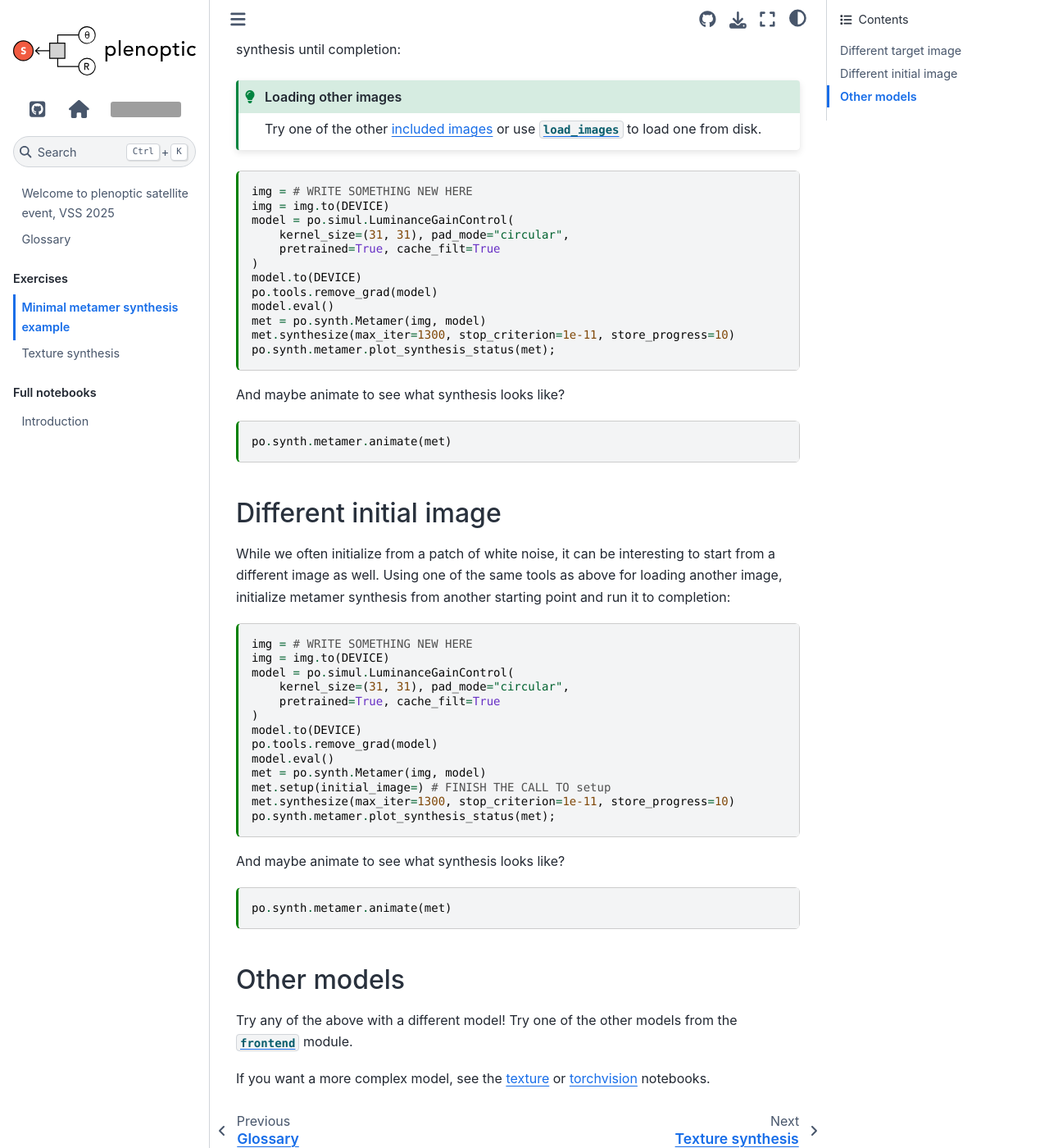
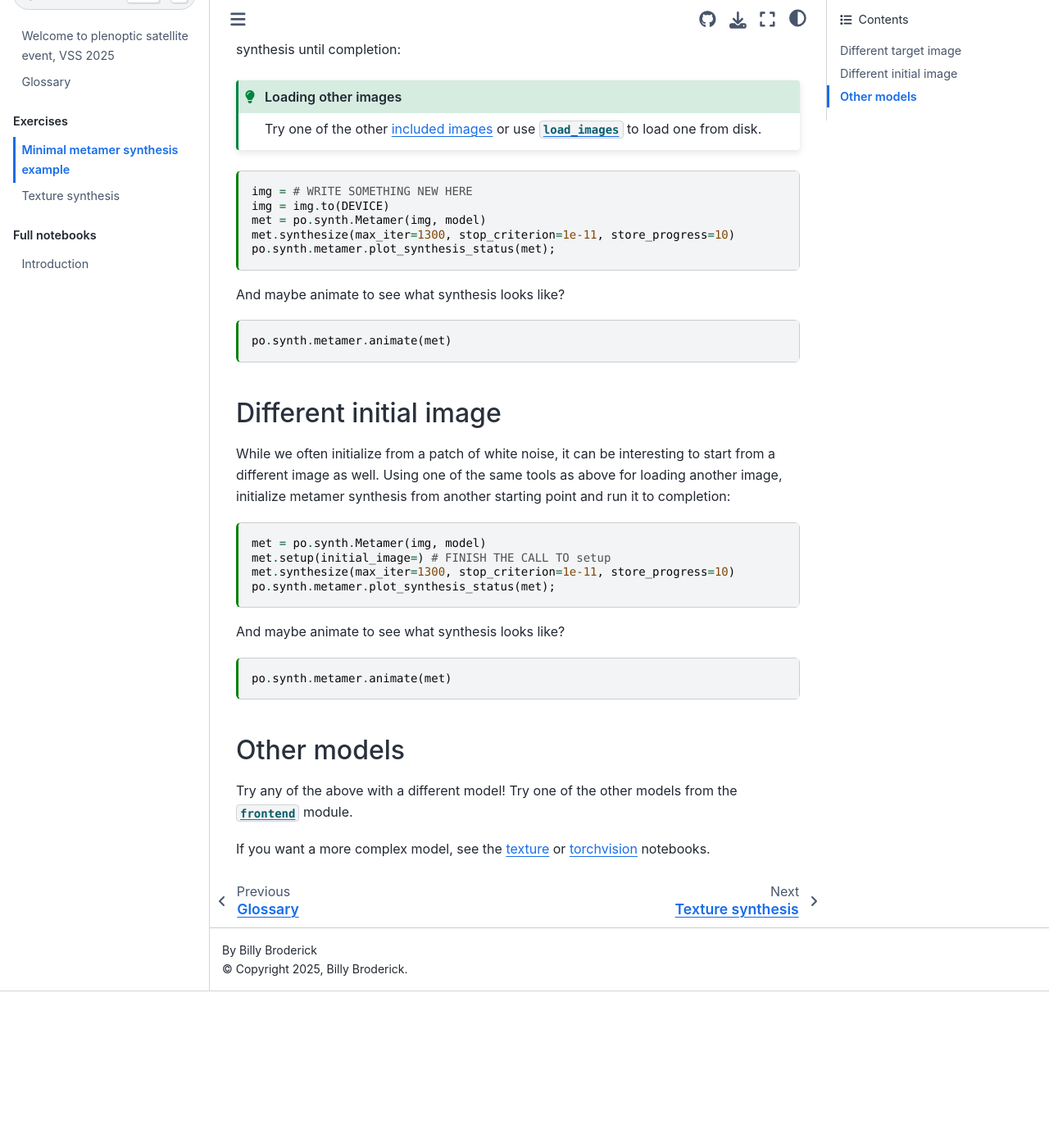
Before and after one commit to plenoptic-org/plenoptic-vss-2025, a Sphinx documentation site: the page built from docs/source/exercises/simple_metamer.md, in a window 1280 px wide and 1400 px high, scrolled down 1369 px. Shown: the whole window at 82% size. Built offline with Sphinx 7.4.7 and the Sphinx Book theme 1.1.4, drawn with Linux system fonts in a browser that asks for light colours; pages that are not in the unit, such as notebooks, are missing from menus; after the commit the page ends 2578 px from its top, so only the background shows below that; grey boxes are pictures that could not be loaded.

Commit message:
small changes to exercis

````diff
--- a/docs/source/exercises/simple_metamer.md
+++ b/docs/source/exercises/simple_metamer.md
@@ -79,13 +79,6 @@ Try one of the other [included images](https://docs.plenoptic.org/docs/branch/ma
 
 img = # WRITE SOMETHING NEW HERE
 img = img.to(DEVICE)
-model = po.simul.LuminanceGainControl(
-    kernel_size=(31, 31), pad_mode="circular",
-    pretrained=True, cache_filt=True
-)
-model.to(DEVICE)
-po.tools.remove_grad(model)
-model.eval()
 met = po.synth.Metamer(img, model)
 met.synthesize(max_iter=1300, stop_criterion=1e-11, store_progress=10)
 po.synth.metamer.plot_synthesis_status(met);
@@ -106,15 +99,6 @@ While we often initialize from a patch of white noise, it can be interesting to
 ```{code-cell} ipython3
 :tags: [skip-execution]
 
-img = # WRITE SOMETHING NEW HERE
-img = img.to(DEVICE)
-model = po.simul.LuminanceGainControl(
-    kernel_size=(31, 31), pad_mode="circular",
-    pretrained=True, cache_filt=True
-)
-model.to(DEVICE)
-po.tools.remove_grad(model)
-model.eval()
 met = po.synth.Metamer(img, model)
 met.setup(initial_image=) # FINISH THE CALL TO setup
 met.synthesize(max_iter=1300, stop_criterion=1e-11, store_progress=10)
````
